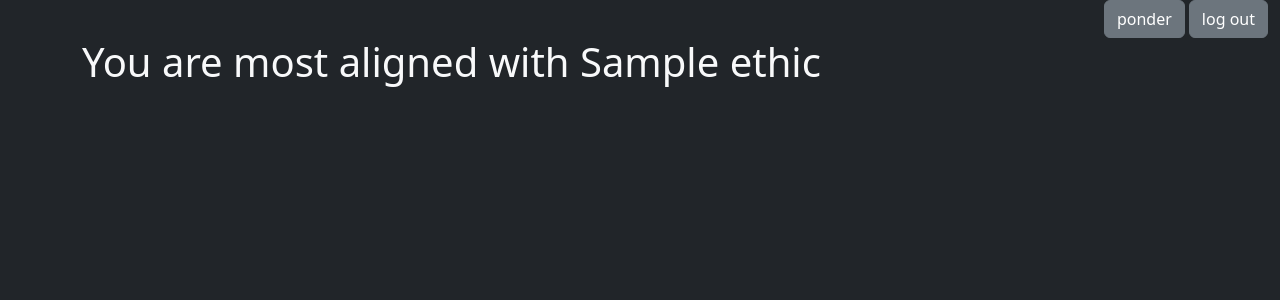
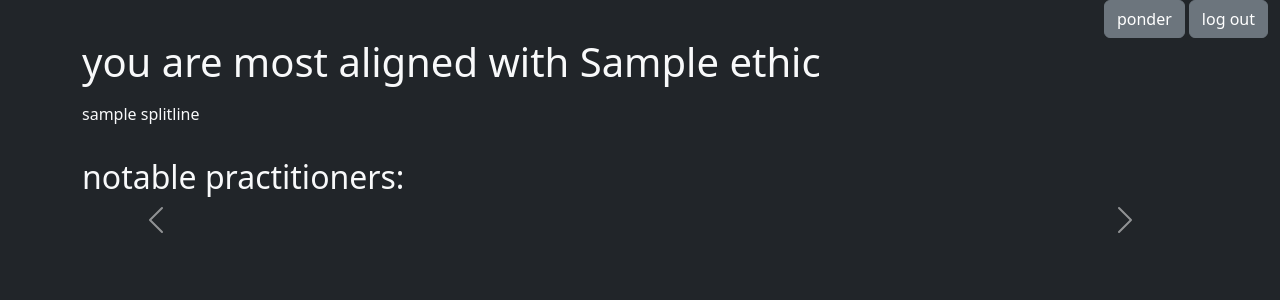
Before and after one commit to jnarwell/ct_final_project, a Flask app: template app/templates/profile.html in a window 1280 px wide. Shown: the part 66-366 px from the top of the page. Run offline with Flask 3, Linux system fonts and the light colour scheme; the template is opened without the code that fills it: most values are stand-ins (such as "Sample title", 1, 10 or a date in 2020); grey boxes marked "Sample" are stand-in pictures.

Commit message:
added profile page

```diff
--- a/app/routes.py
+++ b/app/routes.py
@@ -5,6 +5,7 @@ from app.models import User, Dilemma
 from flask_login import login_user, logout_user, login_required, current_user
 from app.dilemma_list import add_dilemmas
 from random import randint
+import wikipedia
 
 @app.route('/')
 def index():
@@ -42,9 +43,21 @@ def ponder():
 
 @app.route('/profile', methods=["GET", "POST"])
 def profile():
-    scores = {'consequentialism':current_user.c_score,'deontology':current_user.d_score,'virtue ethics':current_user.v_score,'nihilism':current_user.n_score}
-    ethic=max(scores)
-    return render_template('profile.html', ethic=ethic)
+    scores = {'consequentialism':current_user.c_score,'deontology':current_user.d_score,'virtue_ethics':current_user.v_score,'nihilism':current_user.n_score}
+    max_score = scores['consequentialism']
+    ethic = 'consequentialism'
+    for _ethic, score in scores.items():
+        print(score)
+        print(_ethic)
+        if score > max_score:
+            ethic = _ethic
+            max_score = score
+    pract = {'consequentialism': ['niccolò machiavelli', 'jeremy bentham', 'peter singer'],
+    'deontology': ['immanuel kant', 'w. d. ross', 't. m. scanlon'],
+    'virtue_ethics': ['aristotle', 'thomas aquinas', 'elizabeth anscombe'],
+    'nihilism': ['friedrich Heinrich Jacobi', 'søren Kierkegaard', 'friedrich nietzsche']}
+
+    return render_template('profile.html', ethic=ethic, pract=pract, wikipedia=wikipedia)
 
 @app.route('/signup', methods=["GET", "POST"])
 def signup():
--- a/app/static/css/style.css
+++ b/app/static/css/style.css
@@ -1,3 +1,8 @@
 body{
     height: 100vh;
 }
+
+.carosel-img{
+    /* margin-left: 8vw; */
+    max-width:25vw;
+}
--- a/app/templates/profile.html
+++ b/app/templates/profile.html
@@ -15,6 +15,52 @@
 
 {% block content %}
     <div class="container text-light d-flex flex-column h-100">
-        <h1>You are most aligned with {{ ethic }}</h1>
+        <div class="row">
+            <h1>you are most aligned with {{ ethic.replace('_', ' ') }}</h1>
+            {% if ethic == 'nihilism' %}
+                <p class="mt-2">{{ wikipedia.page(pageid=21663).summary.splitlines()[0].lower() }}</p>
+            {% else %}
+                <p class="mt-2">{{ wikipedia.page(ethic).summary.splitlines()[0].lower() }}</p>
+            {% endif %}
+        </div>
+        <div class="row mt-3">
+                <h2>notable practitioners:</h2>
+                <div id="notable-carousel" class="carousel slide mt-3">
+                    <div class="carousel-inner">
+                        {% for person in pract[ethic] %}
+                            {% if person == pract[ethic][0] %}
+                            <div class="carousel-item active">
+                                <div class="container d-flex">
+                                    <div class="col-6"><img src="{{ wikipedia.page(person).images[0] }}" class="d-block carosel-img" alt="..."></div>
+                                    <div class="col-5">
+                                        <h1>{{ person.lower() }}</h1>
+                                        <p>{{ wikipedia.page(person).summary.splitlines()[0].lower() }}</p>
+                                    </div>
+                                </div>
+                            </div>
+                            {% else %}
+                            <div class="carousel-item">
+                                <div class="container d-flex">
+                                    <div class="col-6"><img src="{{ wikipedia.page(person).images[0] }}" class="d-block carosel-img" alt="..."></div>
+                                    <div class="col-5">
+                                        <h1>{{ person.lower() }}</h1>
+                                        <p>{{ wikipedia.page(person).summary.splitlines()[0].lower() }}</p>
+                                    </div>
+                                </div>
+                            </div>
+                            {% endif %}
+                        {% endfor %}
+                    </div>
+                    <button class="carousel-control-prev" type="button" data-bs-target="#notable-carousel" data-bs-slide="prev">
+                        <span class="carousel-control-prev-icon" aria-hidden="true"></span>
+                        <span class="visually-hidden">Previous</span>
+                    </button>
+                    <button class="carousel-control-next" type="button" data-bs-target="#notable-carousel" data-bs-slide="next">
+                        <span class="carousel-control-next-icon" aria-hidden="true"></span>
+                        <span class="visually-hidden">Next</span>
+                    </button>
+                </div>
+
+        </div>
     </div>
 {% endblock content %}
```
Also changed, not shown: app.db.
